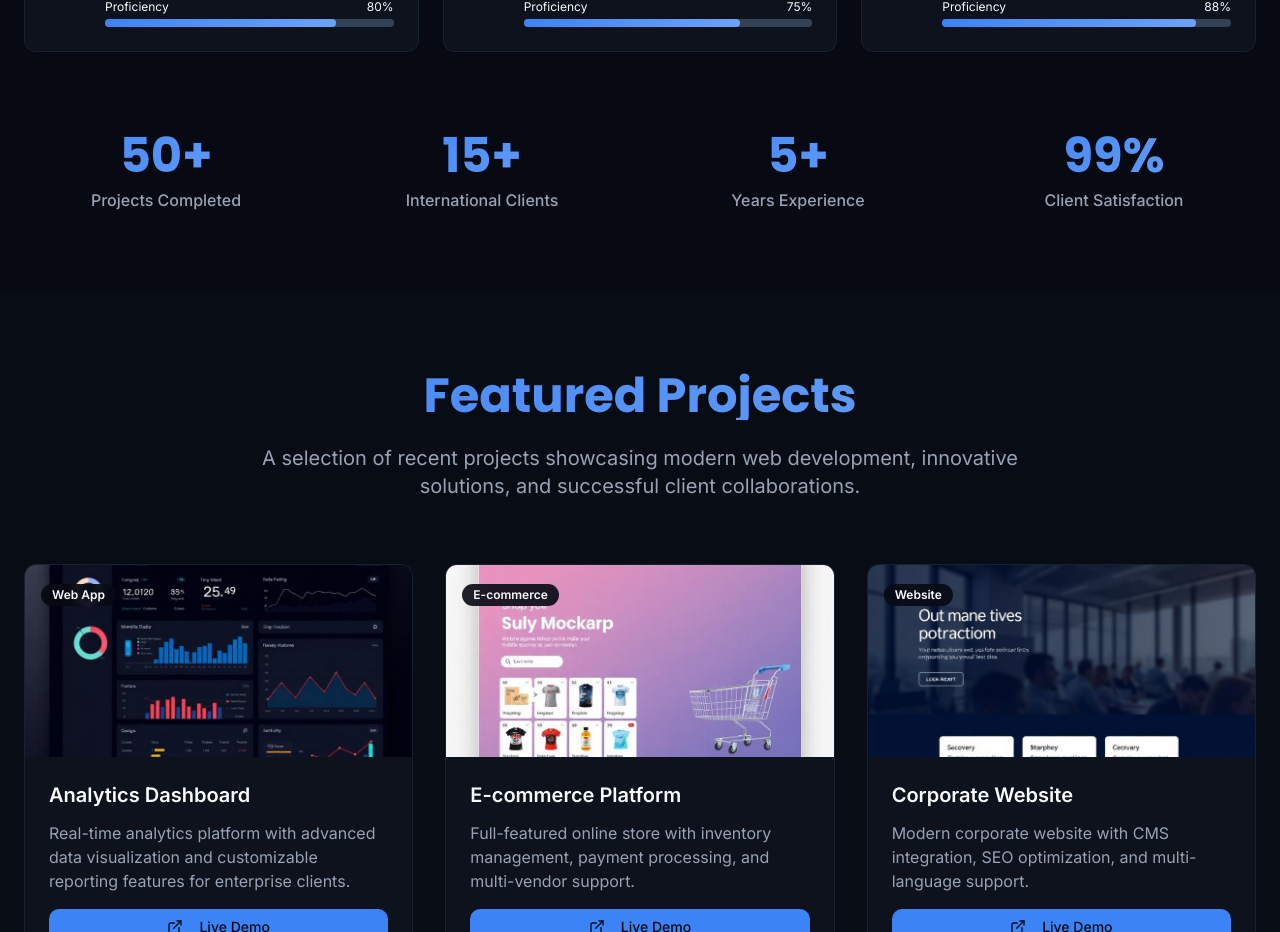
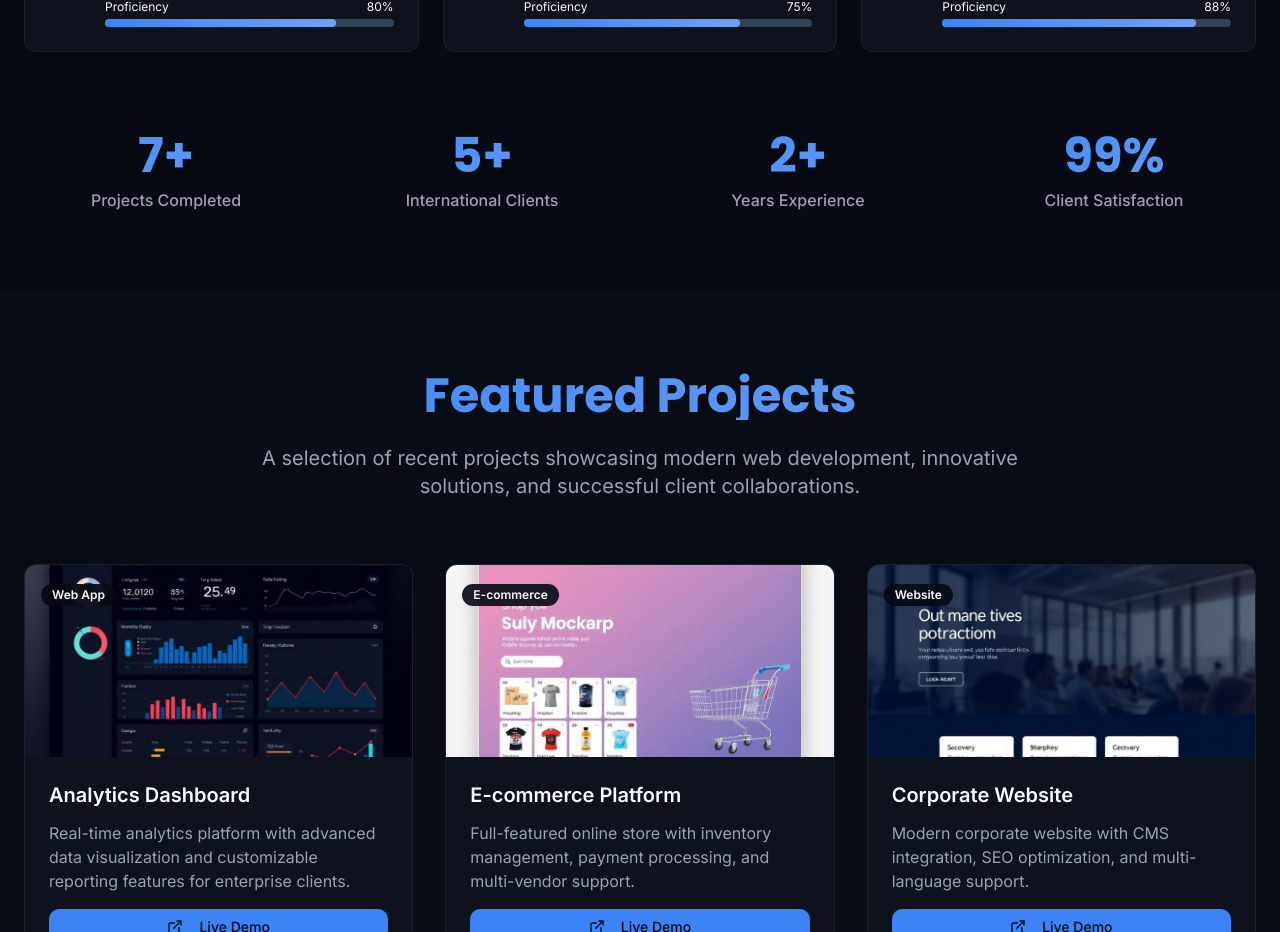
Before and after one commit to giovanni-valle/portifolio, a React (Vite) app: page / in a window 1280 px wide. Shown: the part 1940-2872 px from the top of the page. Built offline with nearby package versions, Linux system fonts and the light colour scheme; the HTML template or start-up script is replaced by a standard one.

Commit message:
Update statistics numbers

```diff
--- a/src/components/AboutSection.tsx
+++ b/src/components/AboutSection.tsx
@@ -46,9 +46,9 @@ const AboutSection = () => {
   ];
 
   const achievements = [
-    { number: "50+", label: "Projects Completed" },
-    { number: "15+", label: "International Clients" },
-    { number: "5+", label: "Years Experience" },
+    { number: "7+", label: "Projects Completed" },
+    { number: "5+", label: "International Clients" },
+    { number: "2+", label: "Years Experience" },
     { number: "99%", label: "Client Satisfaction" },
   ];
 
```
